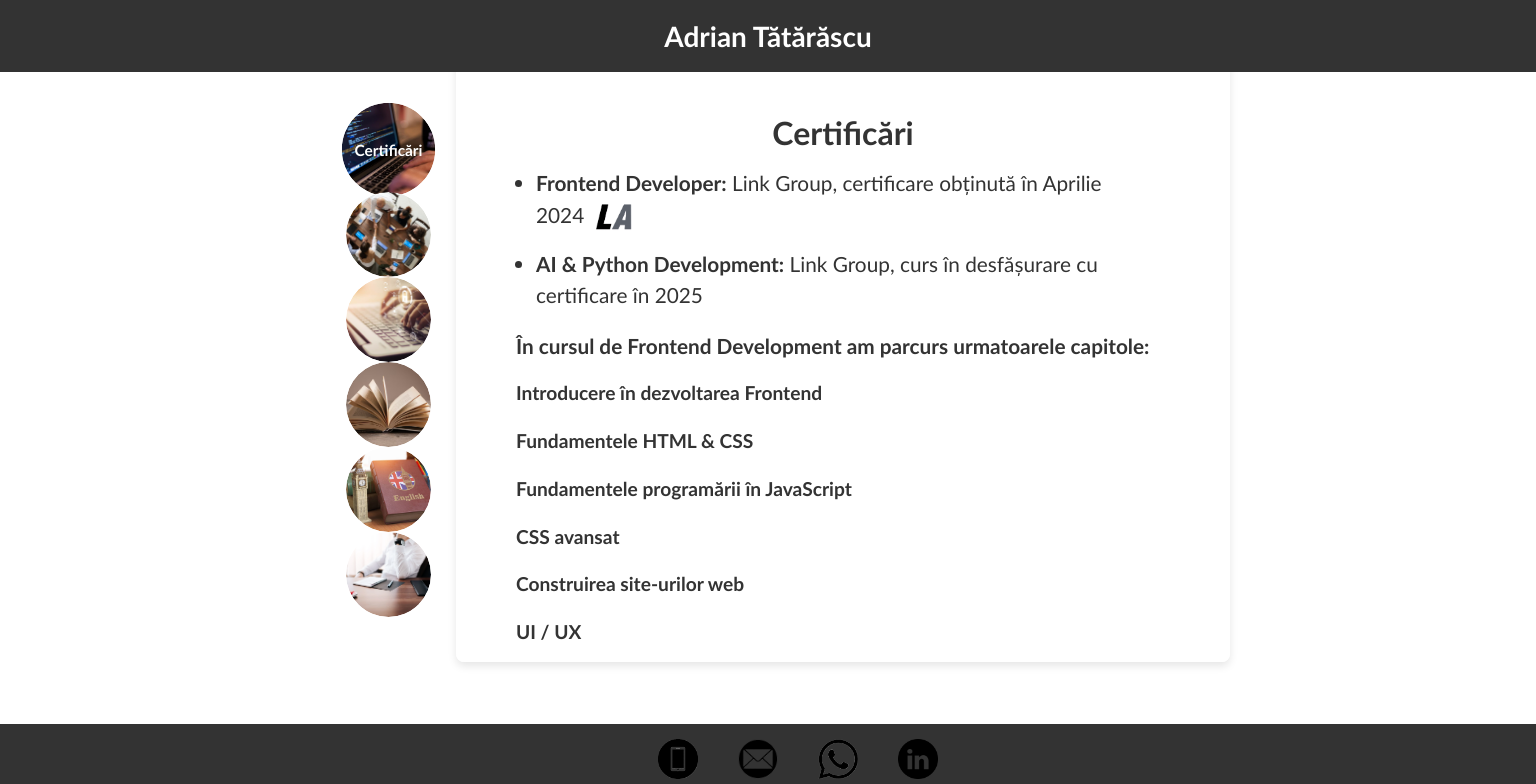
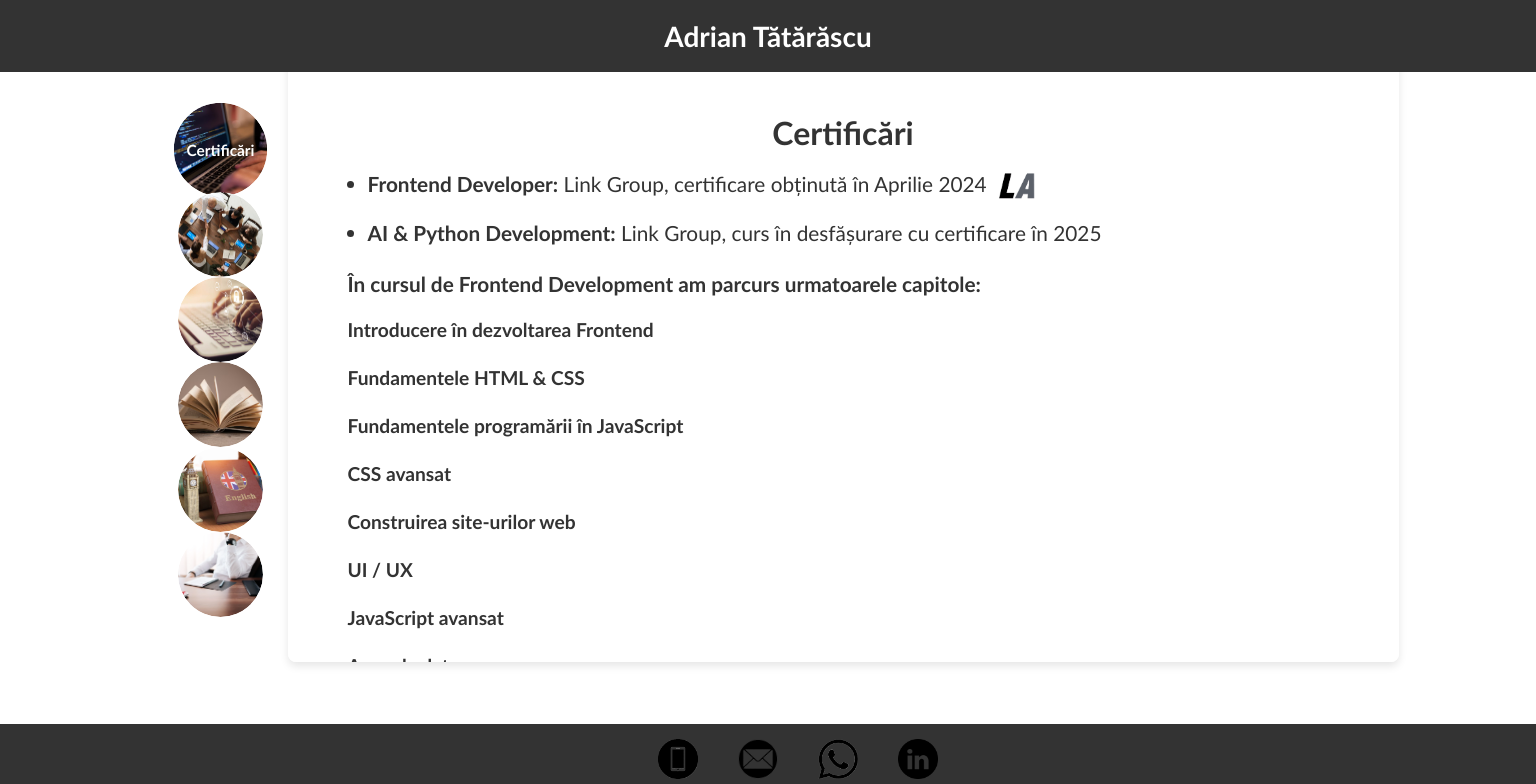
Before and after one commit to Adrianscu/cv-project, a React (Create React App) app: page / in a window 1536 px wide. Shown: the top 784 px of the page. Built offline with nearby package versions, Linux system fonts and the light colour scheme.

Commit message:
Laptop test

```diff
--- a/src/index.css
+++ b/src/index.css
@@ -411,7 +411,7 @@ body {
 }
 
 
-@media (min-width: 1024px) {
+@media (min-width: 1361px) {
 
   /* Stile pentru ecranele mari (desktop) */
   .main-content {
@@ -420,7 +420,7 @@ body {
     /* Menține layout-ul pe orizontală */
     width: 100%;
     position: relative;
-    max-width: 1024px;
+    max-width: 1361px;
     margin: auto;
     padding: 50px;
   }
```
